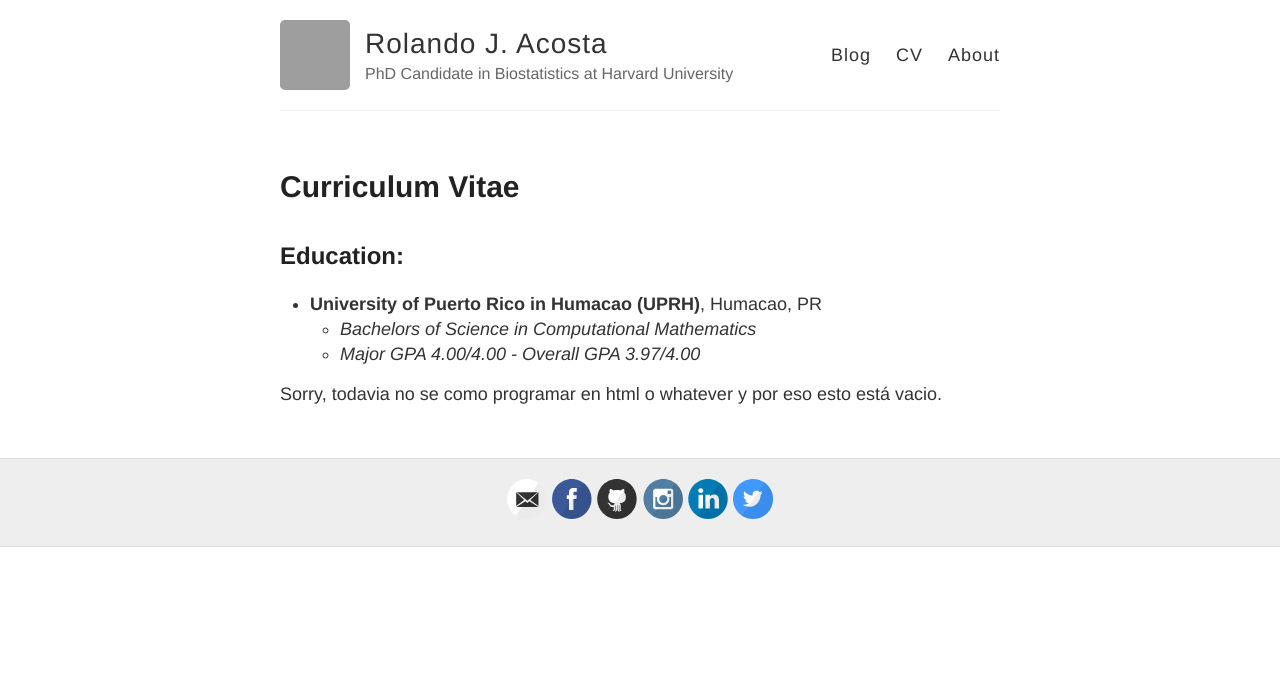
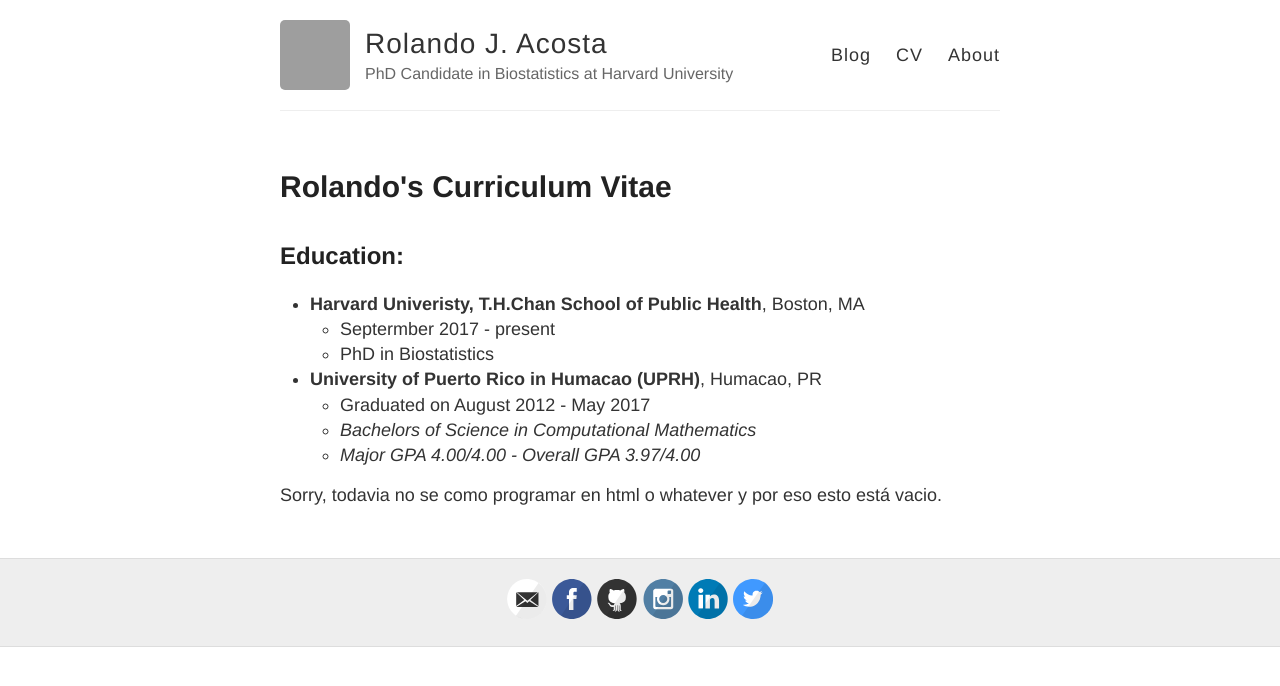
Before and after one commit to RJNunez/old-blog, a Jekyll site: the page built from cv.md, in a window 1280 px wide. Shown: the top 686 px of the page. Built offline with Jekyll 4.4.1, drawn with Linux system fonts in a browser that asks for light colours; grey boxes are pictures that could not be loaded.

Commit message:
Update cv.md

```diff
--- a/cv.md
+++ b/cv.md
@@ -1,11 +1,16 @@
 ---
 layout: page
-title: Curriculum Vitae
+title: Rolando's Curriculum Vitae
 permalink: /cv/
 ---
 
 ## Education:
+- __Harvard Univeristy, T.H.Chan School of Public Health__, Boston, MA
+  * Septermber 2017 - present
+  * PhD in Biostatistics
+
 - __University of Puerto Rico in Humacao (UPRH)__, Humacao, PR
+  * Graduated on August 2012 - May 2017
   * _Bachelors of Science in Computational Mathematics_
   * _Major GPA 4.00/4.00 - Overall GPA 3.97/4.00_
 
```
